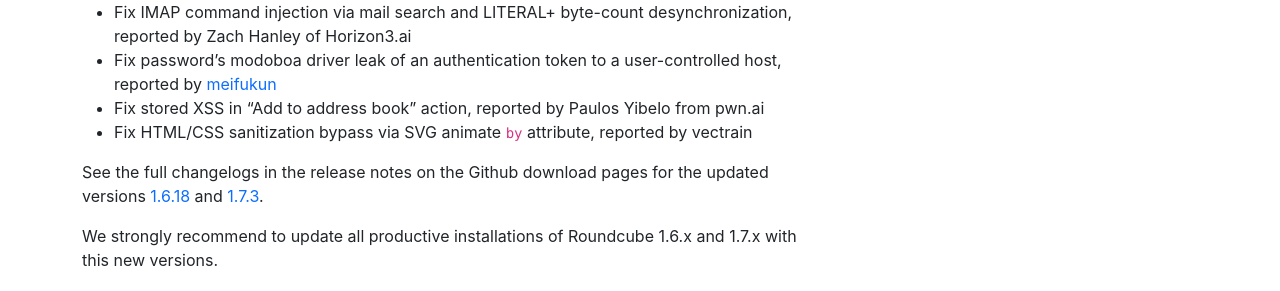
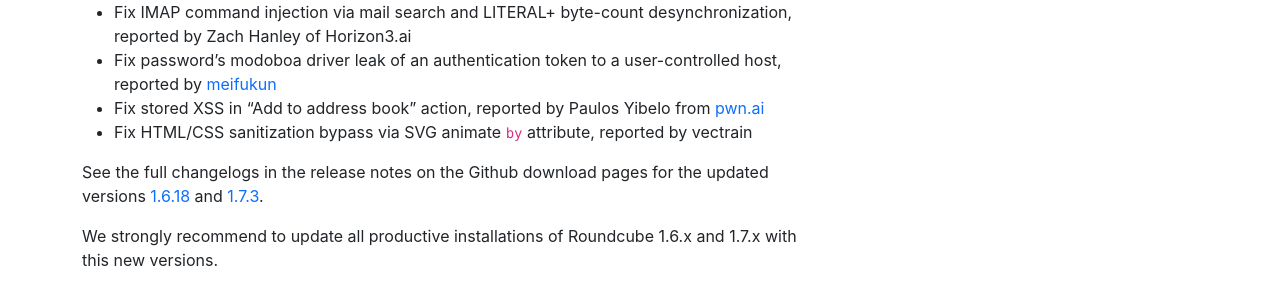
Before and after one commit to roundcube/roundcube.github.com, a Jekyll site: the page built from _posts/2026-08-09-security-updates-1.6.18-and-1.7.3.md, in a window 1280 px wide and 1243 px high. Shown: the part 616-907 px from the top of the window. Built offline with Jekyll 4.4.1, drawn with Linux system fonts in a browser that asks for light colours; nearby versions of some CDN libraries; some of the changed lines change nothing that is shown.

Commit message:
Add a link

```diff
--- a/_posts/2026-08-09-security-updates-1.6.18-and-1.7.3.md
+++ b/_posts/2026-08-09-security-updates-1.6.18-and-1.7.3.md
@@ -18,7 +18,7 @@
 - Fix RCE via cmd_learn driver of markasjunk plugin, reported by nept1337
 - Fix IMAP command injection via mail search and LITERAL+ byte-count desynchronization, reported by Zach Hanley of Horizon3.ai
 - Fix password's modoboa driver leak of an authentication token to a user-controlled host, reported by [meifukun](https://github.com/meifukun)
-- Fix stored XSS in "Add to address book" action, reported by Paulos Yibelo from pwn.ai
+- Fix stored XSS in "Add to address book" action, reported by Paulos Yibelo from [pwn.ai](https://pwn.ai)
 - Fix HTML/CSS sanitization bypass via SVG animate `by` attribute, reported by vectrain
 
 See the full changelogs in the release notes on the Github download pages for the updated versions
```
